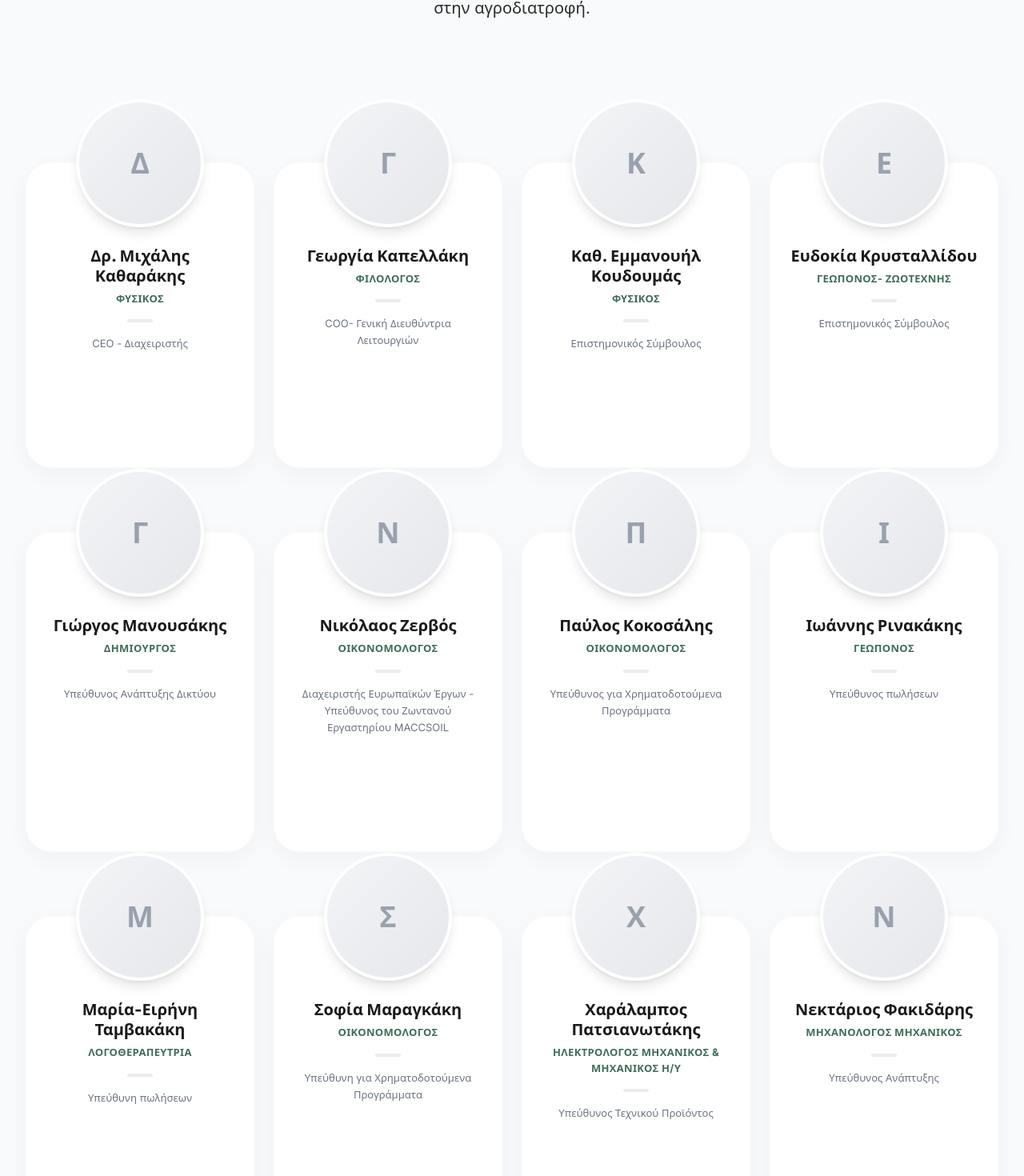
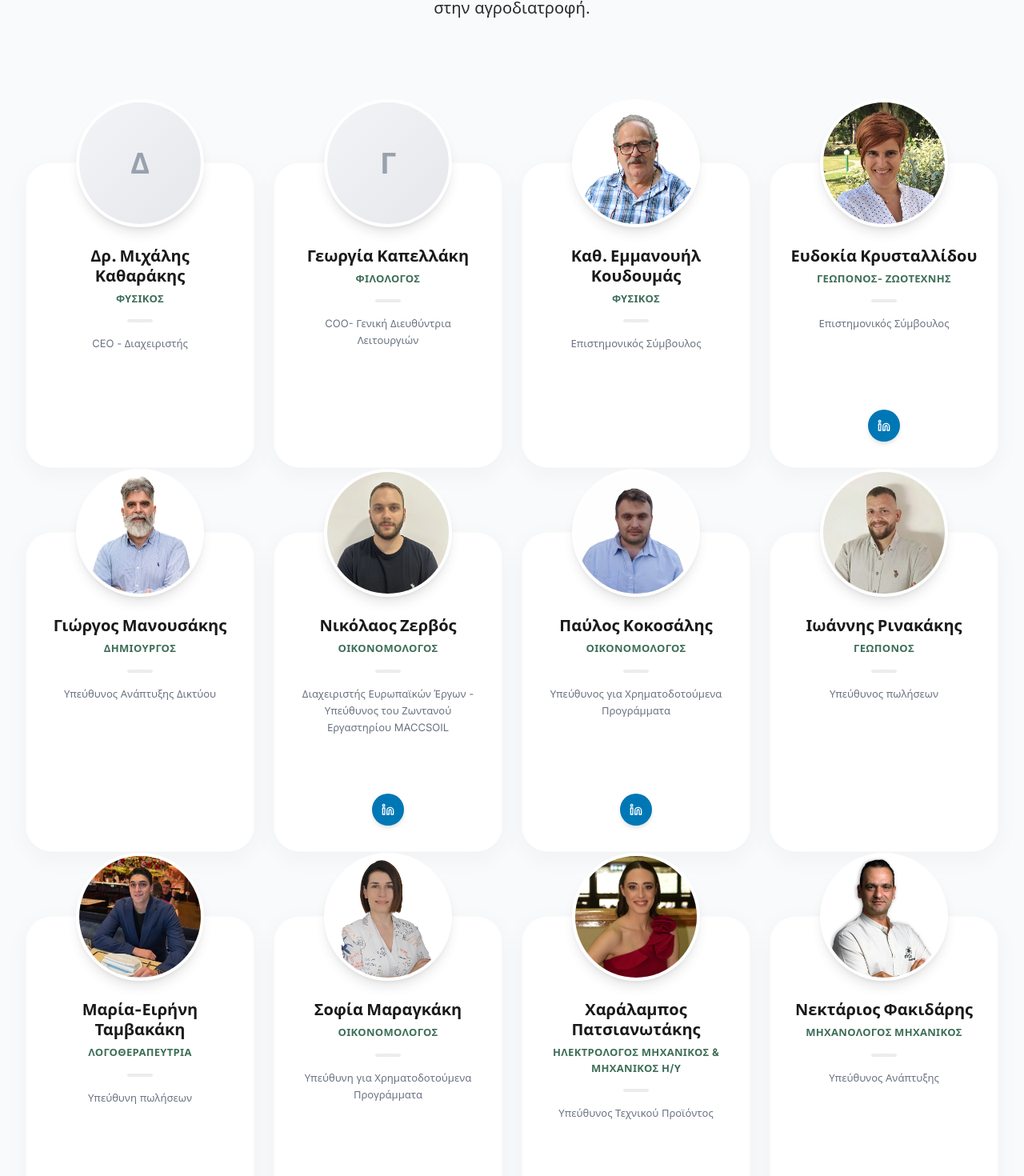
Before and after one commit to kostastsikalas/macc, a Next.js app: page /team in a window 1280 px wide. Shown: the part 579-2049 px from the top of the page at 80% size. Built offline with nearby package versions, Linux system fonts and the light colour scheme; no server answers; the database is empty.

Commit message:
fix: restore team images and linkedin URLs

```diff
--- a/src/components/Team.tsx
+++ b/src/components/Team.tsx
@@ -46,7 +46,7 @@ const defaultMembers: TeamMember[] = [
     "name": "Καθ. Εμμανουήλ Κουδουμάς",
     "title": "Φυσικός",
     "role": "Επιστημονικός Σύμβουλος",
-    "image_url": "",
+    "image_url": "/images/omada_koudoumas.webp",
     "linkedin": ""
   },
   {
@@ -54,15 +54,15 @@ const defaultMembers: TeamMember[] = [
     "name": "Ευδοκία Κρυσταλλίδου",
     "title": "Γεωπόνος- Ζωοτέχνης",
     "role": "Επιστημονικός Σύμβουλος",
-    "image_url": "",
-    "linkedin": ""
+    "image_url": "/images/Krystallidou-Vicky-REC2.webp",
+    "linkedin": "https://www.linkedin.com/in/evdokia-krystallidou-b08a4288/"
   },
   {
     "id": "default-5",
     "name": "Γιώργος Μανουσάκης",
     "title": "Δημιουργός",
     "role": "Υπεύθυνος Ανάπτυξης Δικτύου",
-    "image_url": "",
+    "image_url": "/images/omada_manousakis.webp",
     "linkedin": ""
   },
   {
@@ -70,23 +70,23 @@ const defaultMembers: TeamMember[] = [
     "name": "Νικόλαος Ζερβός",
     "title": "Οικονομολόγος",
     "role": "Διαχειριστής Ευρωπαϊκών Έργων - Υπεύθυνος του Ζωντανού Εργαστηρίου MACCSOIL",
-    "image_url": "",
-    "linkedin": ""
+    "image_url": "/images/ZERVOS-IMAGE.webp",
+    "linkedin": "https://www.linkedin.com/in/nikos-zervos-8b3962272/"
   },
   {
     "id": "default-7",
     "name": "Παύλος Κοκοσάλης",
     "title": "Οικονομολόγος",
     "role": "Υπεύθυνος για Χρηματοδοτούμενα Προγράμματα",
-    "image_url": "",
-    "linkedin": ""
+    "image_url": "/images/20250114_150031_new-2.webp",
+    "linkedin": "https://www.linkedin.com/in/pavlos-kokosalis-9b55a4226/"
   },
   {
     "id": "default-8",
     "name": "Ιωάννης Ρινακάκης",
     "title": "Γεωπόνος",
     "role": "Υπεύθυνος πωλήσεων",
-    "image_url": "",
+    "image_url": "/images/RINAKAKIS-REC2.webp",
     "linkedin": ""
   },
   {
@@ -94,7 +94,7 @@ const defaultMembers: TeamMember[] = [
     "name": "Μαρία-Ειρήνη Ταμβακάκη",
     "title": "Λογοθεραπεύτρια",
     "role": "Υπεύθυνη πωλήσεων",
-    "image_url": "",
+    "image_url": "/images/image0-32.webp",
     "linkedin": ""
   },
   {
@@ -102,15 +102,15 @@ const defaultMembers: TeamMember[] = [
     "name": "Σοφία Μαραγκάκη",
     "title": "Οικονομολόγος",
     "role": "Υπεύθυνη για Χρηματοδοτούμενα Προγράμματα",
-    "image_url": "",
-    "linkedin": ""
+    "image_url": "/images/omada_maragaki.webp",
+    "linkedin": "https://www.linkedin.com/in/sofia-maragkaki-64838094/"
   },
   {
     "id": "default-11",
     "name": "Χαράλαμπος Πατσιανωτάκης",
     "title": "Ηλεκτρολόγος Μηχανικός & Μηχανικός Η/Υ",
     "role": "Υπεύθυνος Τεχνικού Προϊόντος",
-    "image_url": "",
+    "image_url": "/images/LOG-B_0253-1.webp",
     "linkedin": ""
   },
   {
@@ -118,7 +118,7 @@ const defaultMembers: TeamMember[] = [
     "name": "Νεκτάριος Φακιδάρης",
     "title": "Μηχανολόγος Μηχανικός",
     "role": "Υπεύθυνος Ανάπτυξης",
-    "image_url": "",
+    "image_url": "/images/omada_fakidaris.webp",
     "linkedin": ""
   },
   {
@@ -134,7 +134,7 @@ const defaultMembers: TeamMember[] = [
     "name": "Γρηγόριος Κοκολάκης",
     "title": "Οικονομολόγος",
     "role": "",
-    "image_url": "",
+    "image_url": "/images/omada_kokolakis.webp",
     "linkedin": ""
   }
 ];
```
